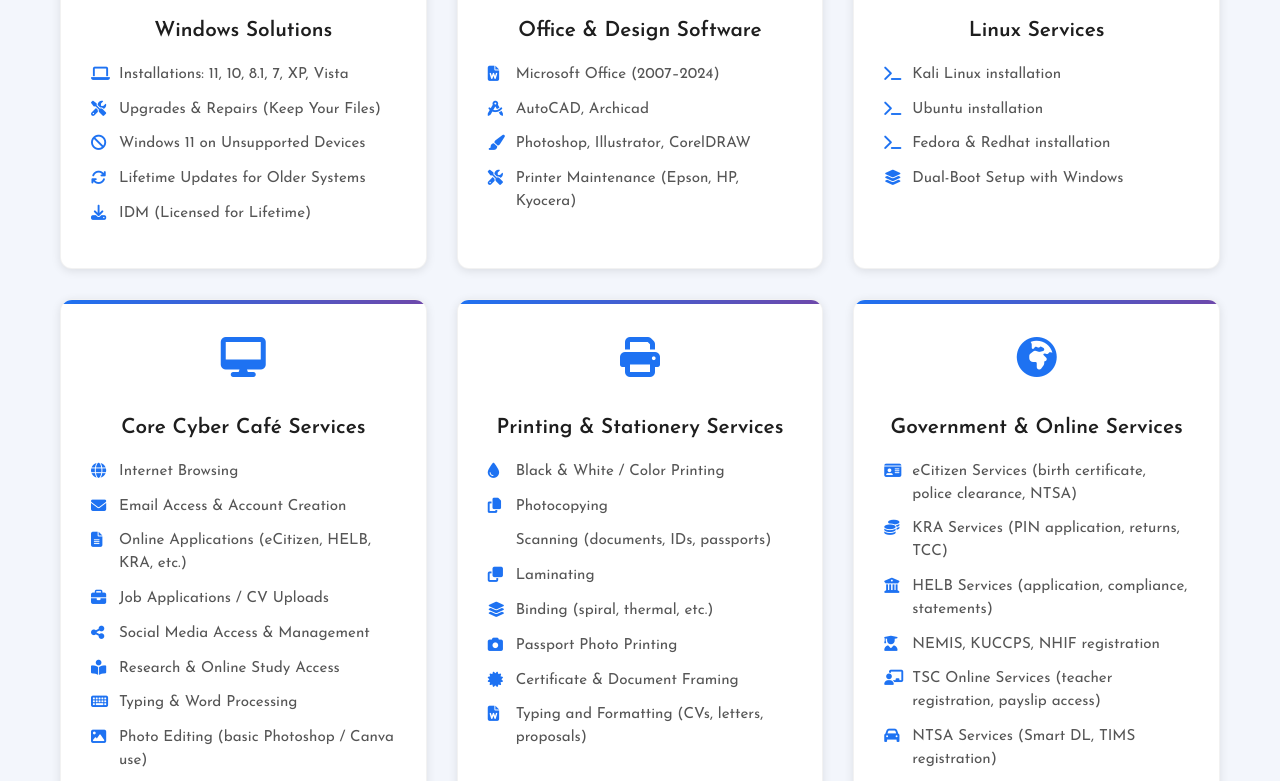
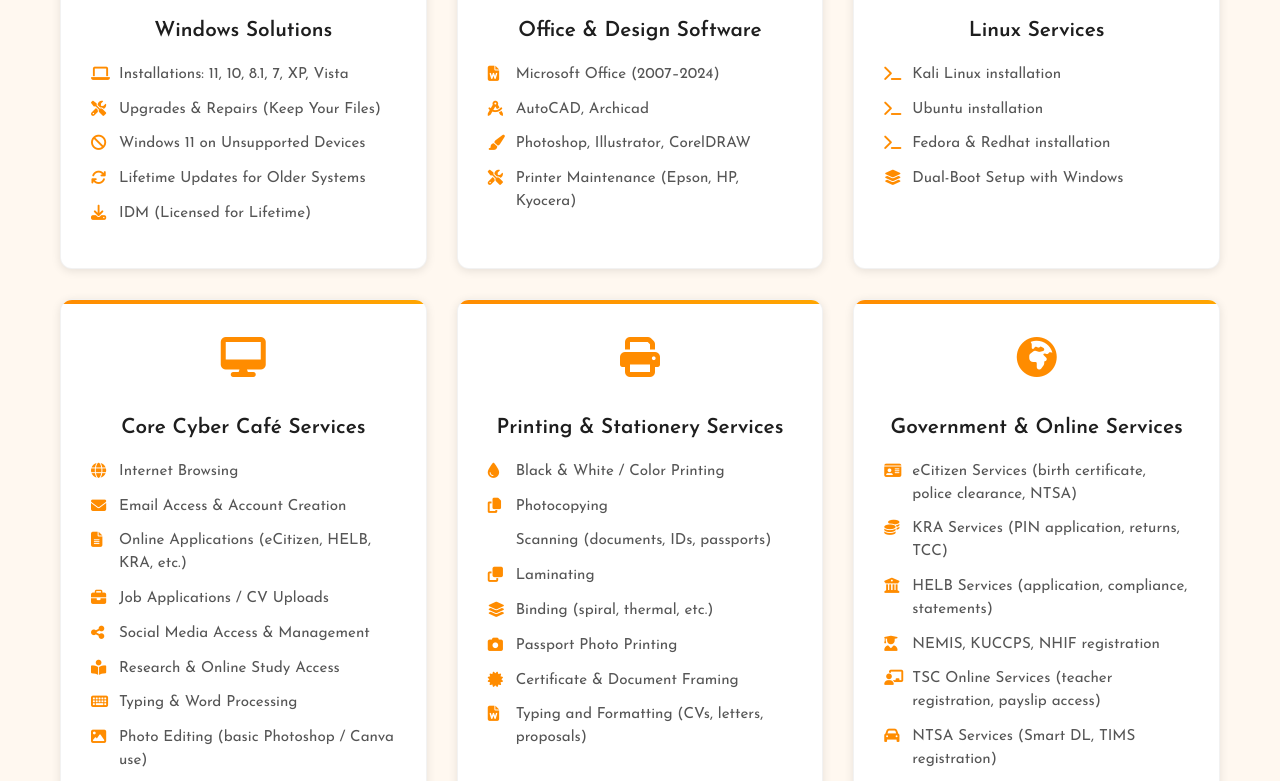
Before and after one commit to GideonKDev/fanpage-printer-limited, a plain HTML site: page HTML files/services.html in a window 1280 px wide. Shown: the part 711-1492 px from the top of the page. Drawn offline with Linux system fonts and the light colour scheme.

Commit message:
Changed Gradient to Orange

```diff
--- a/CSS files/contact.css
+++ b/CSS files/contact.css
@@ -1,18 +1,22 @@
 /* --- CONTACT PAGE STYLING --- */
 :root {
-  --primary-color: #1e72f2;
-  --primary-dark: #0d5bd9;
-  --secondary-color: #6e48aa;
-  --accent-color: #ff6b35;
+  --primary-color: #ff8c00; /* Dark orange */
+  --primary-dark: #ff6b35; /* Vibrant orange */
+  --secondary-color: #ffa500; /* Orange */
+  --accent-color: #ff4500; /* Red-orange */
   --text-dark: #1e1e1e;
   --text-light: #555;
   --text-lighter: #777;
-  --bg-light: #f3f6fc;
+  --bg-light: #fff8f0; /* Light orange tint */
   --bg-white: #ffffff;
   --shadow: 0 2px 10px rgba(0, 0, 0, 0.1);
   --shadow-hover: 0 8px 25px rgba(0, 0, 0, 0.15);
   --border-radius: 12px;
   --transition: all 0.3s ease;
+
+  /* Gradient variables */
+  --orange-gradient: linear-gradient(135deg, #ff6b35 0%, #ffa500 50%, #ff8c00 100%);
+  --orange-gradient-light: linear-gradient(135deg, #ffc078 0%, #ffd8a8 100%);
 }
 
 * {
--- a/CSS files/gallery.css
+++ b/CSS files/gallery.css
@@ -1,18 +1,22 @@
 /* --- GALLERY PAGE STYLING --- */
 :root {
-  --primary-color: #1e72f2;
-  --primary-dark: #0d5bd9;
-  --secondary-color: #6e48aa;
-  --accent-color: #ff6b35;
+  --primary-color: #ff8c00; /* Dark orange */
+  --primary-dark: #ff6b35; /* Vibrant orange */
+  --secondary-color: #ffa500; /* Orange */
+  --accent-color: #ff4500; /* Red-orange */
   --text-dark: #1e1e1e;
   --text-light: #555;
   --text-lighter: #777;
-  --bg-light: #f3f6fc;
+  --bg-light: #fff8f0; /* Light orange tint */
   --bg-white: #ffffff;
   --shadow: 0 2px 10px rgba(0, 0, 0, 0.1);
   --shadow-hover: 0 8px 25px rgba(0, 0, 0, 0.15);
   --border-radius: 12px;
   --transition: all 0.3s ease;
+
+  /* Gradient variables */
+  --orange-gradient: linear-gradient(135deg, #ff6b35 0%, #ffa500 50%, #ff8c00 100%);
+  --orange-gradient-light: linear-gradient(135deg, #ffc078 0%, #ffd8a8 100%);
 }
 
 * {
--- a/CSS files/new.css
+++ b/CSS files/new.css
@@ -1,20 +1,23 @@
 /* Reset and base styling */
 :root {
-  --primary-color: #1e72f2;
-  --primary-dark: #0d5bd9;
-  --secondary-color: #1e72f2;
-  --accent-color: #1e72f2;
+  --primary-color: #ff8c00; /* Dark orange */
+  --primary-dark: #ff6b35; /* Vibrant orange */
+  --secondary-color: #ffa500; /* Orange */
+  --accent-color: #ff4500; /* Red-orange */
   --text-dark: #1e1e1e;
   --text-light: #555;
   --text-lighter: #777;
-  --bg-light: #f3f6fc;
+  --bg-light: #fff8f0; /* Light orange tint */
   --bg-white: #ffffff;
   --shadow: 0 2px 10px rgba(0, 0, 0, 0.1);
   --shadow-hover: 0 8px 25px rgba(0, 0, 0, 0.15);
   --border-radius: 12px;
   --transition: all 0.3s ease;
+
+  /* Gradient variables */
+  --orange-gradient: linear-gradient(135deg, #ff6b35 0%, #ffa500 50%, #ff8c00 100%);
+  --orange-gradient-light: linear-gradient(135deg, #ffc078 0%, #ffd8a8 100%);
 }
-
 * {
   margin: 0;
   padding: 0;
--- a/CSS files/services.css
+++ b/CSS files/services.css
@@ -1,18 +1,22 @@
 /* --- SERVICES PAGE STYLING --- */
 :root {
-  --primary-color: #1e72f2;
-  --primary-dark: #0d5bd9;
-  --secondary-color: #6e48aa;
-  --accent-color: #ff6b35;
+  --primary-color: #ff8c00; /* Dark orange */
+  --primary-dark: #ff6b35; /* Vibrant orange */
+  --secondary-color: #ffa500; /* Orange */
+  --accent-color: #ff4500; /* Red-orange */
   --text-dark: #1e1e1e;
   --text-light: #555;
   --text-lighter: #777;
-  --bg-light: #f3f6fc;
+  --bg-light: #fff8f0; /* Light orange tint */
   --bg-white: #ffffff;
   --shadow: 0 2px 10px rgba(0, 0, 0, 0.1);
   --shadow-hover: 0 8px 25px rgba(0, 0, 0, 0.15);
   --border-radius: 12px;
   --transition: all 0.3s ease;
+
+  /* Gradient variables */
+  --orange-gradient: linear-gradient(135deg, #ff6b35 0%, #ffa500 50%, #ff8c00 100%);
+  --orange-gradient-light: linear-gradient(135deg, #ffc078 0%, #ffd8a8 100%);
 }
 
 * {
--- a/HTML files/services.html
+++ b/HTML files/services.html
@@ -486,11 +486,8 @@
         <div class="callout-content">
           <h3><i class="fas fa-phone-volume"></i> Call or Visit Us Today!</h3>
           <div class="phone-numbers">
-            <a href="tel:+254115670811">+25411 567 0811</a>
-            <a href="tel:+254725410024">+25472 541 0024</a>
-            <a href="tel:+254107494321">+25410 749 4321</a>
+            <a href="tel:+254703895303">+25470 389 5303</a>
             <a href="tel:+254797617455">+25479 761 7455</a>
-            <a href="tel:+254703895303">+25470 389 5303</a>
           </div>
           <blockquote>
             "Where technical excellence meets your digital needs"<br />
@@ -605,8 +602,8 @@
               </li>
               <li>
                 <i class="fas fa-envelope"></i>
-                <a href="mailto:fanpagecyber@gmail.com"
-                  >fanpagecyber@gmail.com</a
+                <a href="mailto:evershynegraphixs@gmail.com"
+                  >evershynegraphixs@gmail.com</a
                 >
               </li>
               <li><i class="fas fa-location-dot"></i> Kericho, Kenya</li>
@@ -616,7 +613,7 @@
         </div>
 
         <div class="footer-bottom">
-          <p>&copy; 2025 Fanpage Printers Limited. All rights reserved.</p>
+          <p>&copy; 2025 Evershynegraphixs Limited. All rights reserved.</p>
         </div>
       </div>
     </footer>
```
